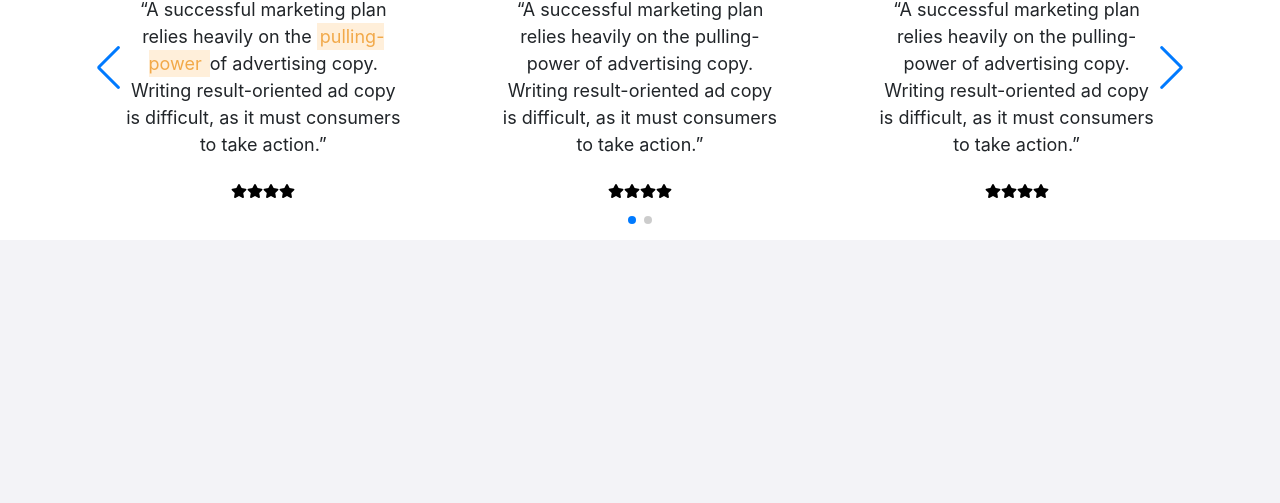
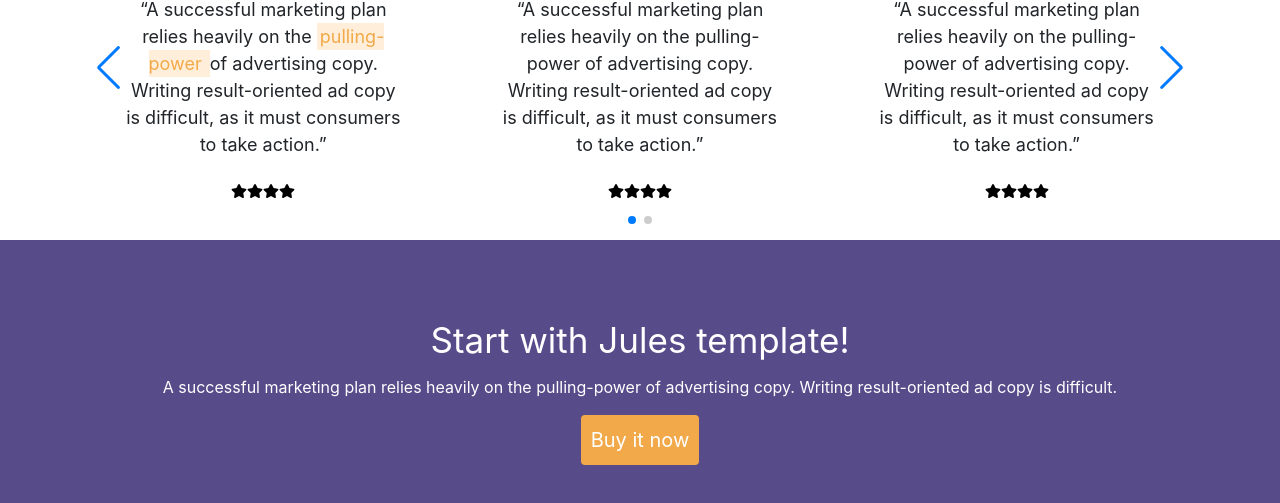
Before and after one commit to AnasAlwaleed00/venus-resoinsive-web, a plain HTML site: page index.html in a window 1280 px wide. Shown: the part 4297-4800 px from the top of the page. Before the commit the page ends 4537 px from the top, so only its background shows below. Drawn offline with Linux system fonts and the light colour scheme.

Commit message:
Added Start Section

```diff
--- a/index.html
+++ b/index.html
@@ -421,6 +421,17 @@
     </div>
   </section>
 
+  <!-- Start Section -->
+  <section class="start">
+    <div class="container">
+      <div class="start-text">
+        <img src="img/icons/faq-icon.svg" alt="">
+        <h3>Start with Jules template!</h3>
+        <p>A successful marketing plan relies heavily on the pulling-power of advertising copy. Writing result-oriented ad copy is difficult.</p>
+        <button>Buy it now</button>
+      </div>
+    </div>
+  </section>
 
 
 
--- /dev/null
+++ b/scss/start.scss
@@ -0,0 +1,25 @@
+.start  {
+    padding-top: 50px;
+    padding-bottom: 50px;
+    background-color: $colorPurple;
+}
+.start-text {
+
+    display: flex;
+    flex-direction: column;
+    align-items: center;
+    justify-content: center;
+    color: $colorWhite;
+    h3 {
+        font-size: 35px;
+        font-weight: normal;
+    }
+    button {
+        border: none;
+        background-color: $colorYellow;
+        color: $colorWhite;
+        font-size: 20px;
+        padding: 10px;
+        border-radius: 4px;
+    }
+}
--- a/scss/style.scss
+++ b/scss/style.scss
@@ -5,3 +5,4 @@
 @import "pricing";
 @import "faq";
 @import "testimonials";
+@import "start";
```
Also changed, not shown: css/style.css.
